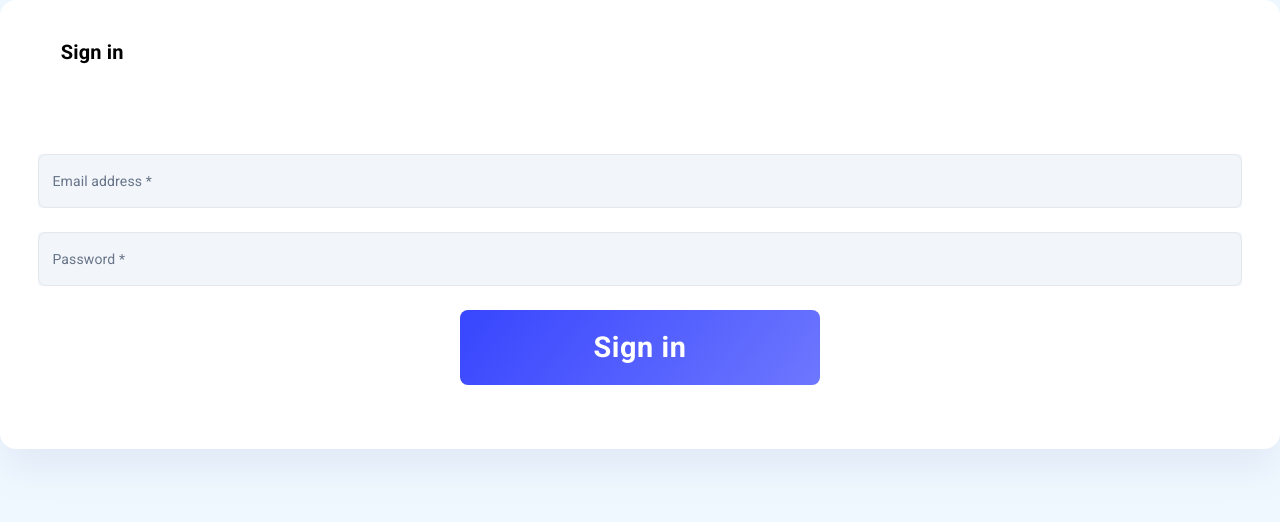
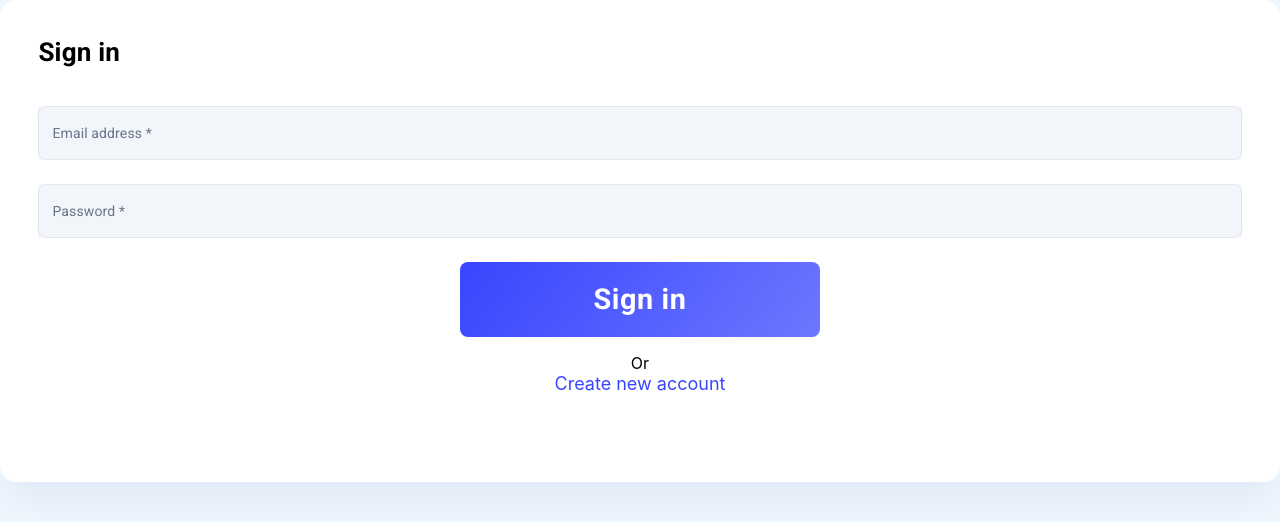
Before and after one commit to Teja-sudo/facebook_posts, a React (Create React App) app: page / in a window 1280 px wide. Shown: the top 522 px of the page. Built offline with nearby package versions, Linux system fonts and the light colour scheme.

Commit message:
minor change

```diff
--- a/src/views/FormPage.js
+++ b/src/views/FormPage.js
@@ -34,14 +34,13 @@ const useStyles = makeStyles((theme) => ({
     padding: "2.4rem 2.4rem 4rem 2.4rem",
   },
   title: {
-    marginLeft: "1.4rem",
-    marginBottom: "4rem",
-    fontSize: "20px",
+    marginBottom: "1rem",
+    fontSize: "26px",
     lineHeight: "28px",
     fontWeight: "600",
 
     [theme.breakpoints.down("xs")]: {
-      marginBottom: "2.4rem",
+      marginBottom: "0.8rem",
       fontSize: "20px",
       lineHeight: "28px",
       fontWeight: "600",
@@ -59,6 +58,7 @@ const useStyles = makeStyles((theme) => ({
     color: "#FFFFFF",
     fontSize: "1.8rem",
     fontWeight: "600",
+    marginBottom:'1rem',
     padding: "1.6rem 3.2rem",
     borderRadius: "8px",
     lineHeight: "24px",
@@ -85,7 +85,10 @@ const useStyles = makeStyles((theme) => ({
       flexDirection: "column",
     },
   },
-
+  toogleSignup: {
+    fontSize: "18px",
+    color:"#3846FE"
+},
   errorText: {
     fontSize: "14px",
     fontWeight: "400",
@@ -145,7 +148,9 @@ export default function FormPage() {
         break;
 
       case "password":
-        if (!value) newErrors.password = "Please select any one option.";
+        if (value?.length < 6) newErrors.password = "Password must contain minimum 6 characters";
+        else if (!/^(?=.*\d)(?=.*[!@#$%^&*])(?=.*[a-z])(?=.*[A-Z]).{6,}$/.test(value))
+          newErrors.password = "Password must contain atleast one capital letter, a small letter, a number, a special character";
         else newErrors.password = "";
         break;
 
@@ -197,6 +202,11 @@ export default function FormPage() {
     setLoading(true);
     return true;
   };
+
+  const toggleSignUp = (path) => {
+    setIsSignUp(!isSignUp);
+    history.push('/path');
+  }
 
 
   return (
@@ -255,8 +265,15 @@ export default function FormPage() {
                   type="submit"
                 >
                   {isSignUp? 'Sign up':'Sign in'}
-                </Button>
+                  </Button>
+
               )}
+              Or
+              <div className={classes.toogleSignup} onClick={() => toggleSignUp( isSignUp ? 'signin' : 'signup') }>{isSignUp?'Alraedy have an account':'Create new account'}</div>
+            </Grid>
+            <Grid item xs={12}>
+
+
             </Grid>
             {errors.otherErrors && (
               <Grid item xs={12} className={classes.hiddenDiv}>
```
